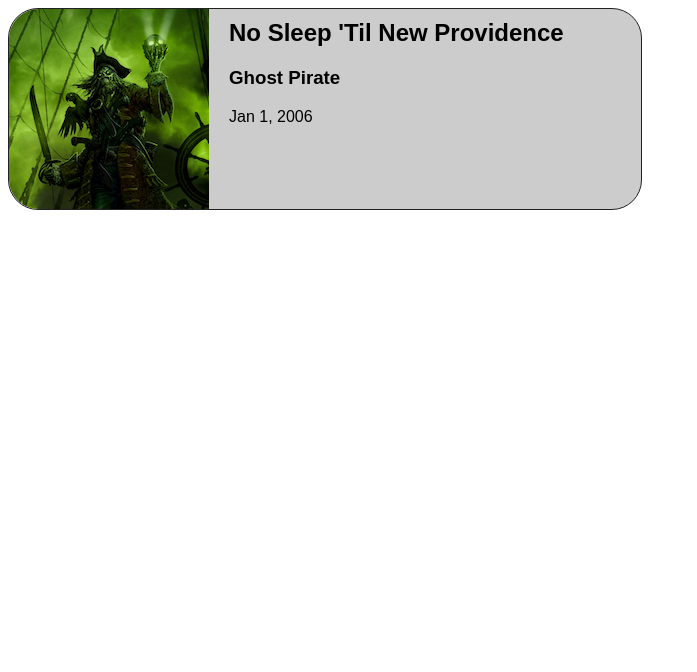
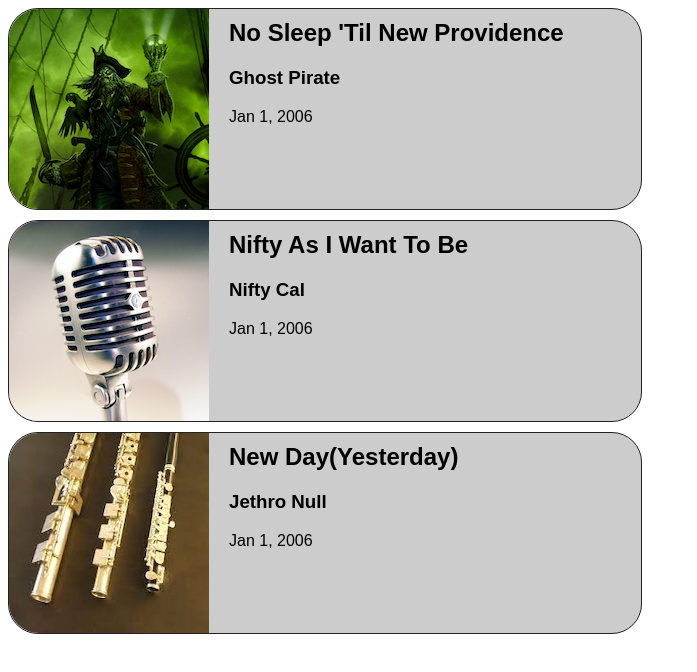
Before and after one commit to mat-findlay/article-examples, an Angular app in the folder angular-examples/: page / in a window 1280 px wide. Shown: the top 672 px of the page, without its empty margins (0-697 px from the left). Built offline with nearby package versions, Linux system fonts and the light colour scheme.

Commit message:
Added component reuse with ngFor

```diff
--- a/angular-examples/src/app/album-container/album-container.component.html
+++ b/angular-examples/src/app/album-container/album-container.component.html
@@ -1,3 +1,6 @@
 <div>
-    <app-album [album]="album"></app-album>
+    <app-album
+        *ngFor="let album of albumList"
+        [album]="album">
+    </app-album>
 </div>
--- a/angular-examples/src/app/album-container/album-container.component.ts
+++ b/angular-examples/src/app/album-container/album-container.component.ts
@@ -7,11 +7,27 @@ import { Album } from '../album/album.types';
   styleUrls: ['./album-container.component.css']
 })
 export class AlbumContainerComponent {
-  album: Album = {
+  albumList: Album[] = [
+  {
     id: 1,
     title: 'No Sleep \'Til New Providence',
     artist: 'Ghost Pirate',
     cover: '../../assets/ghost-pirate-thumb.png',
     releaseDate: 'Jan 1, 2006',
-  }
+  },
+  {
+    id: 2,
+    title: 'Nifty As I Want To Be',
+    artist: 'Nifty Cal',
+    cover: '../../assets/mic-thumb.png',
+    releaseDate: 'Jan 1, 2006',
+  },
+  {
+    id: 1,
+    title: 'New Day(Yesterday)',
+    artist: 'Jethro Null',
+    cover: '../../assets/flute-thumb.jpeg',
+    releaseDate: 'Jan 1, 2006',
+  },
+]
 }
--- a/angular-examples/src/app/album/album.component.css
+++ b/angular-examples/src/app/album/album.component.css
@@ -4,6 +4,7 @@
     border-radius: 30px;
     background-color: #ccc;
     width: 50%;
+    margin-bottom: 10px;
 }
 
 .album-title {
```
Also changed, not shown: angular-examples/src/assets/flute-thumb.jpeg (added), angular-examples/src/assets/mic-thumb.png (added).
